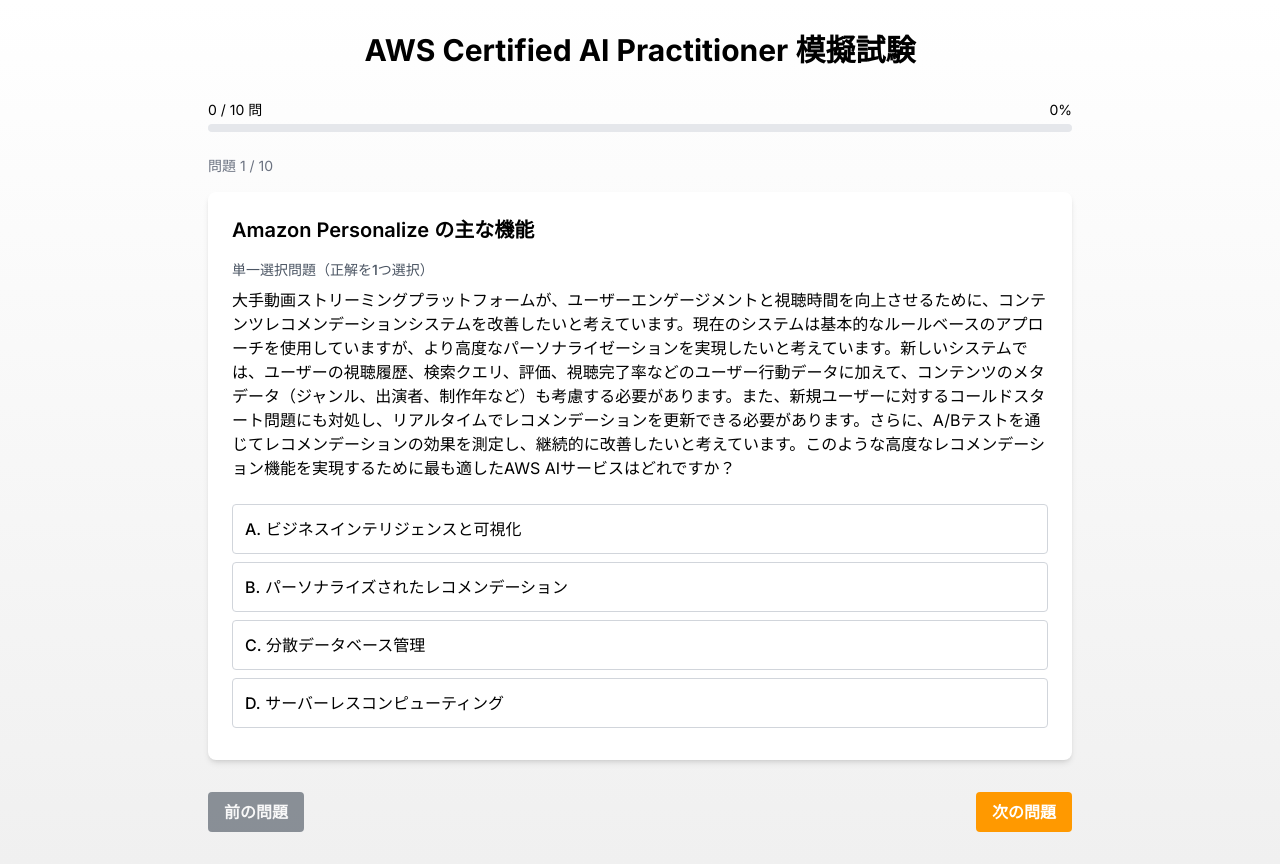
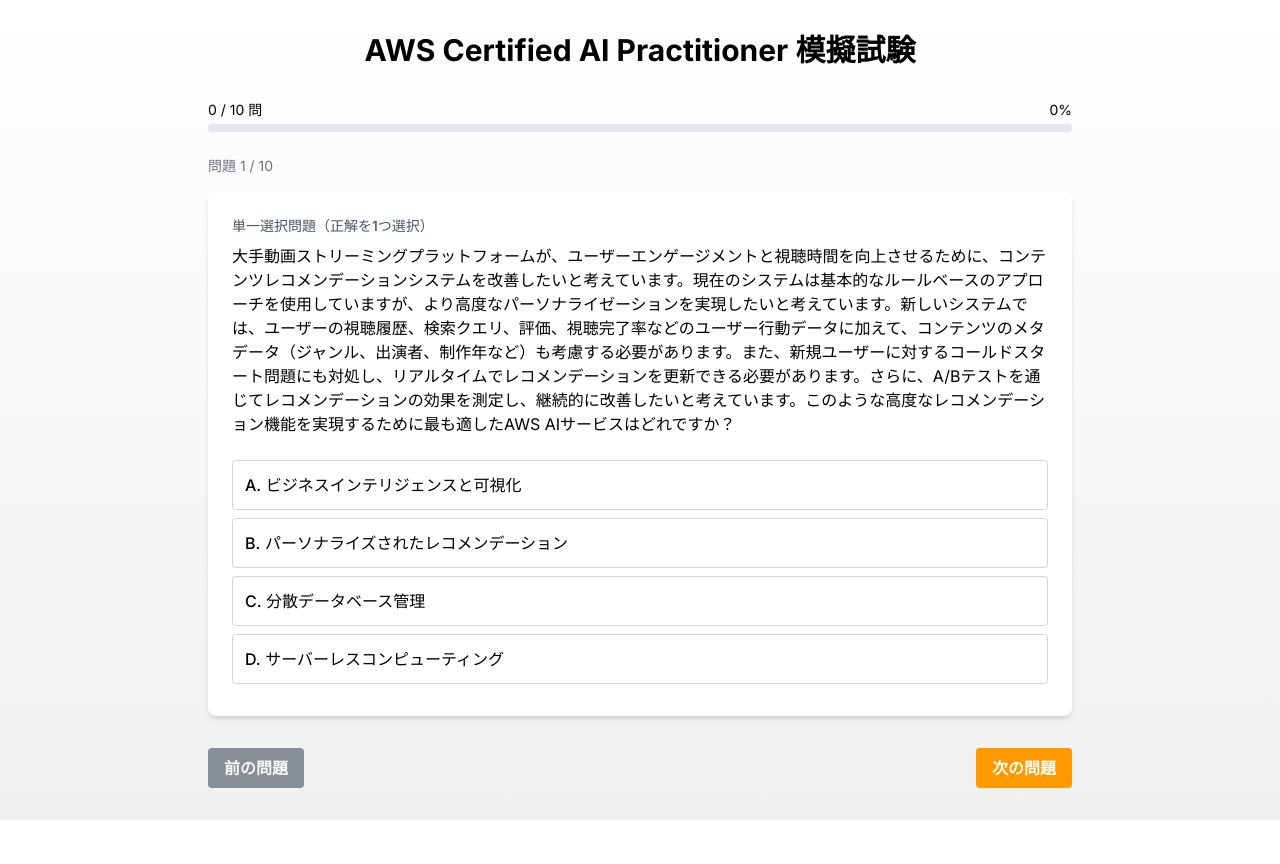
Before and after one commit to aws-vs-gcp/aif-mock-exam-vibe-q, a Next.js app: page /exam in a window 1280 px wide. After the commit the page ends 820 px from the top, so only its background shows below. Built offline with nearby package versions, Linux system fonts and the light colour scheme.

Commit message:
Hide question title in exam mode, show only in results

```diff
--- a/src/components/QuestionCard.tsx
+++ b/src/components/QuestionCard.tsx
@@ -69,7 +69,10 @@
 
   return (
     <div className="question-card">
-      <h3 className="text-xl font-semibold mb-4">{question.title}</h3>
+      {/* 出題画面ではタイトルを表示しない */}
+      {showResults && (
+        <h3 className="text-xl font-semibold mb-4">{question.title}</h3>
+      )}
 
       <div className="mb-2 text-sm font-medium text-gray-600">
         {isMultipleChoice ? '複数選択問題（正解を2つ選択）' : '単一選択問題（正解を1つ選択）'}
```
